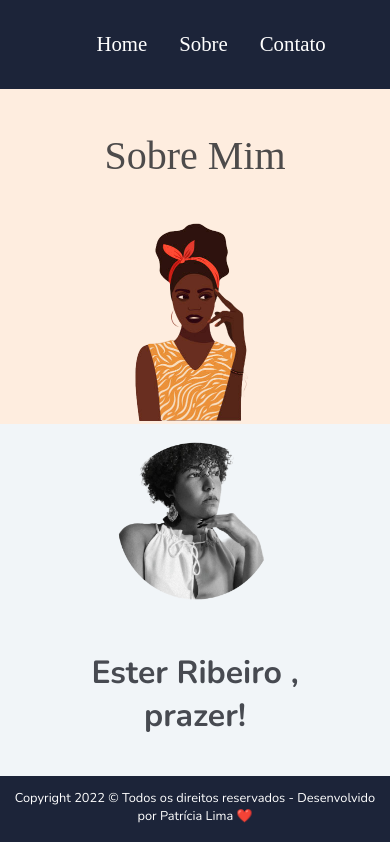
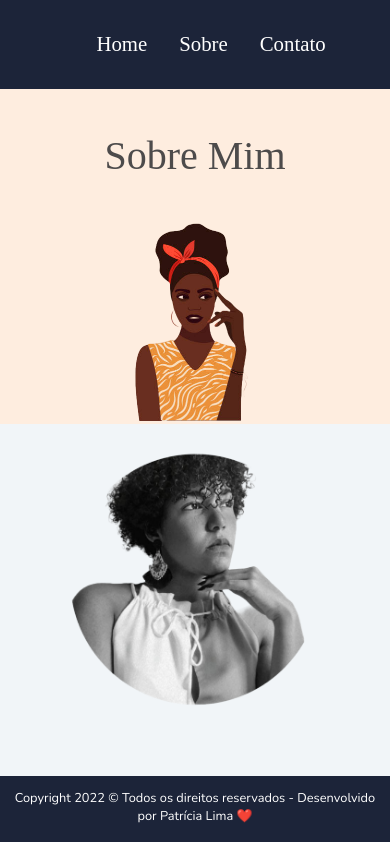
Before and after one commit to pati-lima/SOS-Telefone-sem-fio, a React (Vite) app: page /sobre in a window 390 px wide. Shown: the top 842 px of the page. Built offline with nearby package versions, Linux system fonts and the light colour scheme; no server answers.

Commit message:
Responsividade img pages

```diff
--- a/src/styles/pages/sobre.module.css
+++ b/src/styles/pages/sobre.module.css
@@ -51,7 +51,7 @@
       }
 
     .bioImage {
-      width: 50%;
+      width: 80%;
     }
 
     .bioTitle{
```
